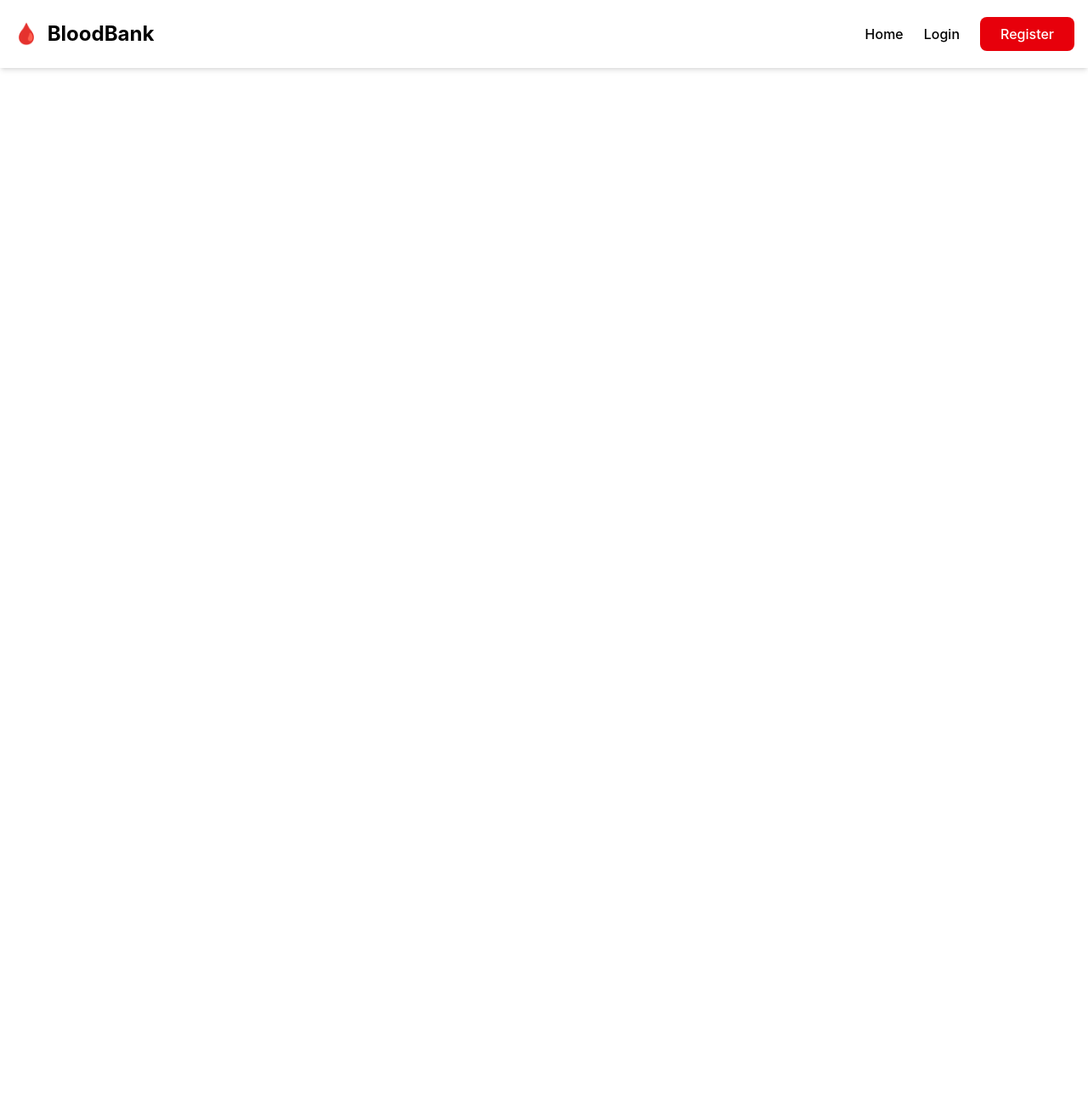
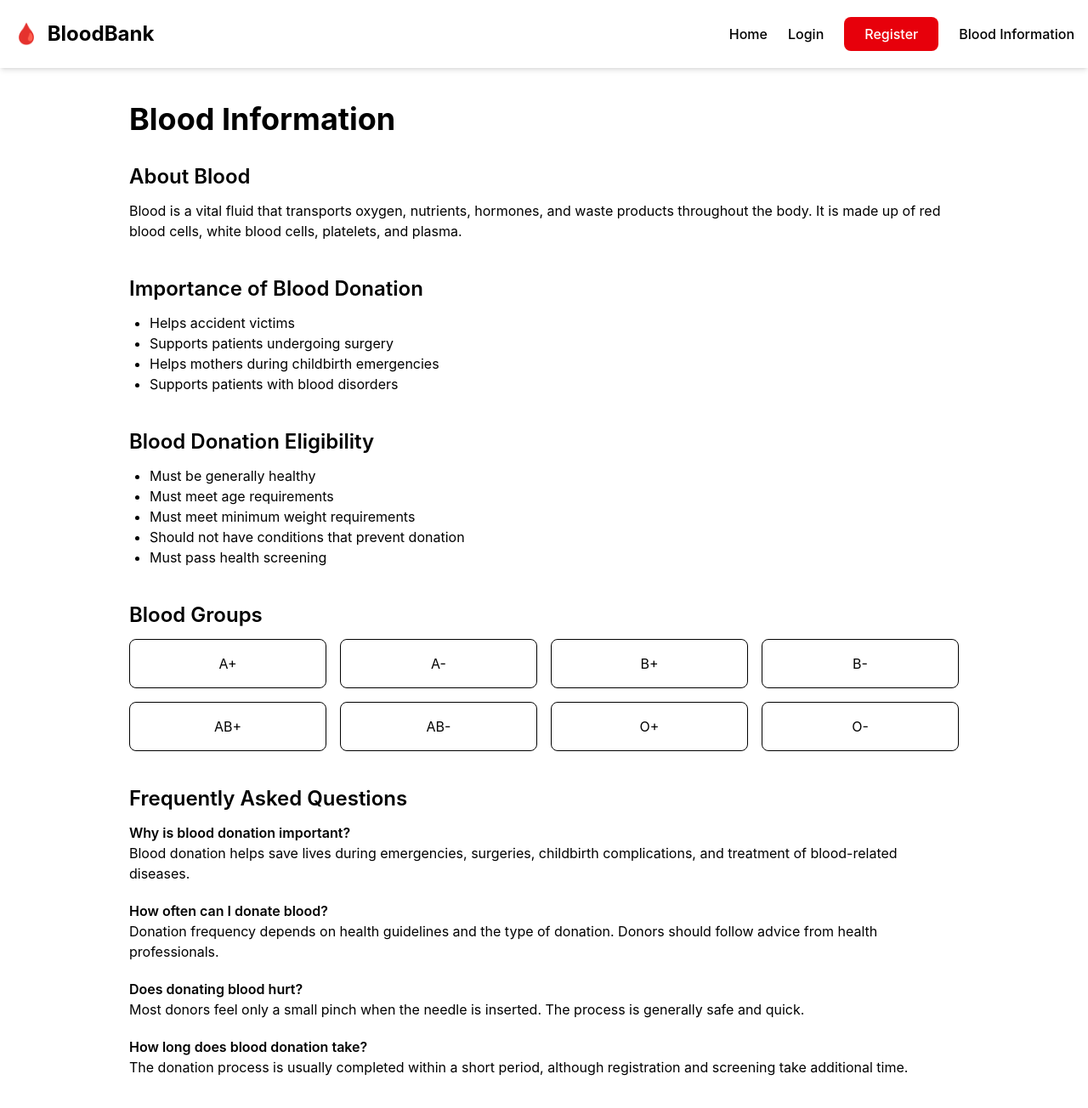
Before and after one commit to serleh/bloodbank01, a React (Vite) app: page /blood-information in a window 1280 px wide. Shown: the top 1304 px of the page at 85% size. Before the commit the page ends 800 px from the top, so only its background shows below. Built offline with nearby package versions, Linux system fonts and the light colour scheme.

Commit message:
refactoring some pages

```diff
--- a/src/App.jsx
+++ b/src/App.jsx
@@ -4,6 +4,8 @@ import AddDonor from "./pages/AddDonor";
 import Header from "./components/Header";
 import Login from "./pages/Login";
 import Dashboard from "./pages/DashBoard";
+import Profile from "./pages/Profile";
+import BloodInformation from "./pages/BloodInformation";
 
 const App = () => {
   return (
@@ -14,6 +16,8 @@ const App = () => {
         <Route path="/register" element={<AddDonor />} />
         <Route path="/login" element={<Login />} />
         <Route path="/dashboard" element={<Dashboard />} />
+        <Route path="/profile" element={<Profile />} />
+        <Route path="blood-information" element={<BloodInformation />} />
       </Routes>
     </>
   );
--- a/src/components/Header.jsx
+++ b/src/components/Header.jsx
@@ -26,6 +26,7 @@ const Header = () => {
           <Link to="/register">
             <Button>Register</Button>
           </Link>
+          <Link to="/blood-information">Blood Information</Link>
         </div>
 
         {/* MOBILE BUTTON */}
--- a/src/pages/AddDonor.jsx
+++ b/src/pages/AddDonor.jsx
@@ -1,16 +1,15 @@
-import React, {  useState } from "react";
+import React, { useState } from "react";
 
 //import donorService from "../services/donors";
-import authService from '../services/authService'
+import authService from "../services/authService";
 import Button from "../components/designLibrary/Button";
 import Input from "../components/designLibrary/Input";
 import Select from "../components/designLibrary/Select";
 import { bloodGroupOptions } from "../constants/bloodGroup";
 
-
 const initialState = {
-  username:"",
-  password:"",
+  username: "",
+  password: "",
   name: "",
   address: "",
   city: "",
@@ -30,11 +29,6 @@ const AddDonor = () => {
   const [errorMessage, setErrorMessage] = useState("");
   const [loading, setLoading] = useState(false);
 
-
-  // useEffect(() => {
-  //   donorService.getAll().then((initialDonors) => setDonors(initialDonors));
-  // }, []);
-
   const handleChange = (e) => {
     setFormData({
       ...formData,
@@ -44,26 +38,28 @@ const AddDonor = () => {
 
   const handleSubmit = (e) => {
     e.preventDefault();
-    setLoading(true)
- const newDonor = { ...formData };
+    setLoading(true);
+
+    const { username, password, ...donorData } = formData;
 
     authService
-      .register(newDonor)
+      .register({
+        username: username.toLowerCase().trim(),
+        password,
+        ...donorData,
+      })
       .then(() => {
         setSuccessMessage("Donor added successfully!");
-
-        // clear form data after adding donor
         setFormData(initialState);
 
-        // hide message after few seconds
-        setTimeout(() => {
-          setSuccessMessage("");
-        }, 3000);
+        setTimeout(() => setSuccessMessage(""), 3000);
       })
       .catch((err) => {
-        setErrorMessage("Something went wrong. Try again");
+        setErrorMessage(
+          err.response?.data?.error || "Something went wrong. Try again",
+        );
+
         setTimeout(() => setErrorMessage(""), 3000);
-        console.error(err);
       })
       .finally(() => setLoading(false));
   };
@@ -88,7 +84,6 @@ const AddDonor = () => {
           </div>
         )}
 
-
         <form onSubmit={handleSubmit} className="mt-6 space-y-5">
           <Input
             id="username"
@@ -109,7 +104,6 @@ const AddDonor = () => {
             onChange={handleChange}
             required
           />
-
 
           {/* NAME */}
           <div>
--- /dev/null
+++ b/src/pages/BloodInformation.jsx
@@ -0,0 +1,100 @@
+const BloodInformation = () => {
+  const faqs = [
+    {
+      question: "Why is blood donation important?",
+      answer:
+        "Blood donation helps save lives during emergencies, surgeries, childbirth complications, and treatment of blood-related diseases.",
+    },
+    {
+      question: "How often can I donate blood?",
+      answer:
+        "Donation frequency depends on health guidelines and the type of donation. Donors should follow advice from health professionals.",
+    },
+    {
+      question: "Does donating blood hurt?",
+      answer:
+        "Most donors feel only a small pinch when the needle is inserted. The process is generally safe and quick.",
+    },
+    {
+      question: "How long does blood donation take?",
+      answer:
+        "The donation process is usually completed within a short period, although registration and screening take additional time.",
+    },
+  ];
+
+  return (
+    <div className="max-w-5xl mx-auto px-6 py-10">
+      <h1 className="text-4xl font-bold mb-8">Blood Information</h1>
+
+      {/* About Blood */}
+      <section className="mb-10">
+        <h2 className="text-2xl font-semibold mb-3">About Blood</h2>
+
+        <p>
+          Blood is a vital fluid that transports oxygen, nutrients, hormones,
+          and waste products throughout the body. It is made up of red blood
+          cells, white blood cells, platelets, and plasma.
+        </p>
+      </section>
+
+      {/* Importance */}
+      <section className="mb-10">
+        <h2 className="text-2xl font-semibold mb-3">
+          Importance of Blood Donation
+        </h2>
+
+        <ul className="list-disc ml-6">
+          <li>Helps accident victims</li>
+          <li>Supports patients undergoing surgery</li>
+          <li>Helps mothers during childbirth emergencies</li>
+          <li>Supports patients with blood disorders</li>
+        </ul>
+      </section>
+
+      {/* Eligibility */}
+      <section className="mb-10">
+        <h2 className="text-2xl font-semibold mb-3">
+          Blood Donation Eligibility
+        </h2>
+
+        <ul className="list-disc ml-6">
+          <li>Must be generally healthy</li>
+          <li>Must meet age requirements</li>
+          <li>Must meet minimum weight requirements</li>
+          <li>Should not have conditions that prevent donation</li>
+          <li>Must pass health screening</li>
+        </ul>
+      </section>
+
+      {/* Blood Groups */}
+      <section className="mb-10">
+        <h2 className="text-2xl font-semibold mb-3">Blood Groups</h2>
+
+        <div className="grid grid-cols-4 gap-4">
+          {["A+", "A-", "B+", "B-", "AB+", "AB-", "O+", "O-"].map((group) => (
+            <div key={group} className="border rounded-lg p-4 text-center">
+              {group}
+            </div>
+          ))}
+        </div>
+      </section>
+
+      {/* FAQ */}
+      <section>
+        <h2 className="text-2xl font-semibold mb-3">
+          Frequently Asked Questions
+        </h2>
+
+        {faqs.map((faq, index) => (
+          <div key={index} className="mb-5">
+            <h3 className="font-semibold">{faq.question}</h3>
+
+            <p>{faq.answer}</p>
+          </div>
+        ))}
+      </section>
+    </div>
+  );
+};
+
+export default BloodInformation;
--- a/src/pages/Login.jsx
+++ b/src/pages/Login.jsx
@@ -11,23 +11,32 @@ const Login = () => {
   const navigate = useNavigate();
   const [username, setUsername] = useState("");
   const [password, setPassword] = useState("");
-  const [user, setUser] = useState(null);
+  const [loading, setLoading] = useState(false);
+
   const [errorMessage, setErrorMessage] = useState(null);
 
   const handleLogin = async (e) => {
     e.preventDefault();
+    setLoading(true);
 
     try {
-      const loggedInUser = await authService.login({ username, password });
-      setUser(loggedInUser);
+      const res = await authService.login({
+        username: username.toLowerCase().trim(),
+        password,
+      });
+
+      localStorage.setItem("token", res.token);
       setUsername("");
       setPassword("");
-      localStorage.setItem("token", loggedInUser.token);
 
       navigate("/dashboard");
     } catch (error) {
-      setErrorMessage("wrong credentials");
+      setErrorMessage(
+        error.response?.data?.error || "wrong username or password",
+      );
       setTimeout(() => setErrorMessage(null), 5000);
+    } finally {
+      setLoading(false);
     }
   };
 
@@ -112,8 +121,8 @@ const Login = () => {
               />
             </div>
 
-            <Button type="submit" className="w-full mt-2">
-              Log In
+            <Button type="submit" className="w-full mt-2" disabled={loading}>
+              {loading ? "Logging in..." : "Log In"}
             </Button>
           </form>
 
--- /dev/null
+++ b/src/pages/Profile.jsx
@@ -0,0 +1,140 @@
+import { useEffect, useState } from "react";
+import { Link } from "react-router-dom";
+import api from "../services/api";
+import Button from "../components/designLibrary/Button";
+import Input from "../components/designLibrary/Input";
+
+const Profile = () => {
+  const [form, setForm] = useState(null);
+  const [loading, setLoading] = useState(false);
+  const [message, setMessage] = useState(null);
+
+  useEffect(() => {
+    const fetchData = async () => {
+      const res = await api.get("/me");
+      setForm(res.data.donor);
+    };
+
+    fetchData();
+  }, []);
+
+  const handleChange = (e) => {
+    setForm({ ...form, [e.target.name]: e.target.value });
+    setMessage(null);
+  };
+
+  const handleUpdate = async (e) => {
+    e.preventDefault();
+    setLoading(true);
+    setMessage(null);
+
+    try {
+      await api.put("/me", form);
+      setMessage({ type: "success", text: "Profile updated successfully" });
+    } catch (err) {
+      setMessage({ type: "error", text: "Update failed. Please try again." });
+    } finally {
+      setLoading(false);
+    }
+  };
+
+  if (!form) {
+    return (
+      <p className="text-center mt-10 text-gray-500">Loading profile...</p>
+    );
+  }
+
+  const initials =
+    form?.name
+      ?.split(" ")
+      .map((n) => n[0])
+      .join("")
+      .toUpperCase() || "U";
+
+  return (
+    <section className="min-h-screen bg-gray-50 py-10 px-4">
+      <div className="max-w-2xl mx-auto space-y-3">
+        {/* Hero */}
+        <div className="bg-white border border-gray-100 rounded-2xl px-7 py-6 flex items-center gap-4">
+          <div className="w-14 h-14 rounded-full bg-red-50 flex items-center justify-center text-red-700 font-medium text-lg shrink-0">
+            {initials}
+          </div>
+
+          <div>
+            <p className="text-lg font-medium text-gray-900">Edit Profile</p>
+            <p className="text-sm text-gray-400 mt-0.5">
+              Keep your donor details up to date
+            </p>
+          </div>
+        </div>
+
+        {/* Form card */}
+        <div className="bg-white border border-gray-100 rounded-2xl p-5">
+          <p className="text-sm font-medium mb-1">Personal information</p>
+          <p className="text-xs text-gray-400 mb-4">
+            This information is used to match you with nearby requests
+          </p>
+
+          {message && (
+            <div
+              className={`mb-4 text-sm font-medium px-4 py-2.5 rounded-lg border ${
+                message.type === "success"
+                  ? "bg-green-50 text-green-800 border-green-200"
+                  : "bg-red-50 text-red-800 border-red-200"
+              }`}
+            >
+              {message.text}
+            </div>
+          )}
+
+          <form onSubmit={handleUpdate} className="space-y-4">
+            <div className="grid sm:grid-cols-2 gap-4">
+              <Input
+                label="Full Name"
+                name="name"
+                value={form.name}
+                onChange={handleChange}
+              />
+
+              <Input
+                label="City"
+                name="city"
+                value={form.city}
+                onChange={handleChange}
+              />
+
+              <Input
+                label="Phone"
+                name="phone"
+                value={form.phone}
+                onChange={handleChange}
+              />
+
+              <Input
+                label="Weight (kg)"
+                name="weight"
+                value={form.weight}
+                onChange={handleChange}
+              />
+            </div>
+
+            <div className="flex items-center gap-3 pt-2">
+              <Button type="submit" disabled={loading}>
+                {loading ? "Saving..." : "Save Changes"}
+              </Button>
+
+              <Link
+                to="/dashboard"
+                className="text-sm text-gray-400 hover:text-gray-600"
+              >
+                Cancel
+              </Link>
+            </div>
+          </form>
+        </div>
+      </div>
+    </section>
+  );
+};
+
+export default Profile;
--- a/src/services/api.js
+++ b/src/services/api.js
@@ -6,7 +6,6 @@ const api = axios.create({
 
 api.interceptors.request.use((config) => {
   const token = localStorage.getItem("token");
-  console.log("TOKEN:", token);
 
   if (token) {
     config.headers.Authorization = `Bearer ${token}`;
```
Also changed, not shown: 1 other file (tests, documents, lock files or other folders). Lines whose indentation alone changed are shown as unchanged.
